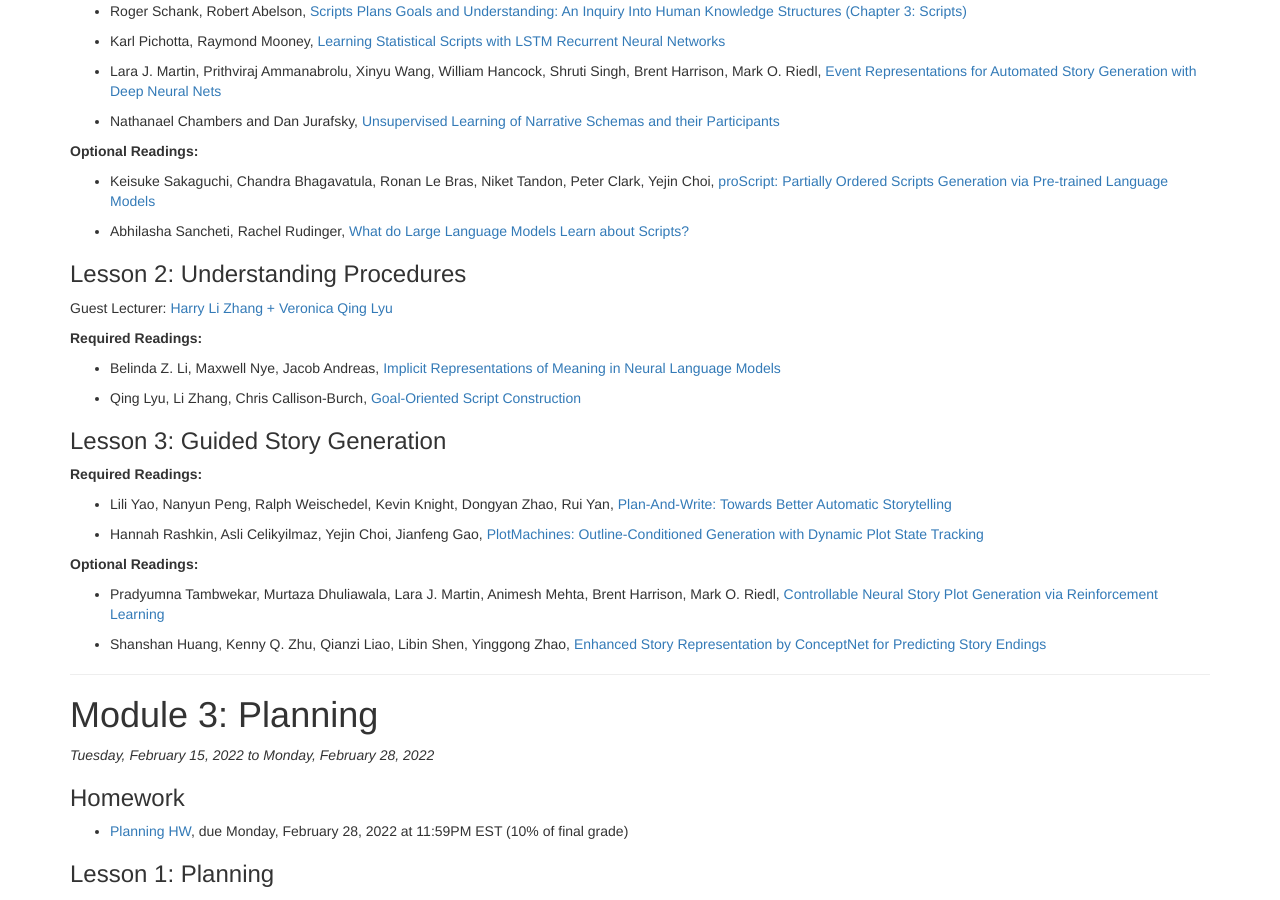
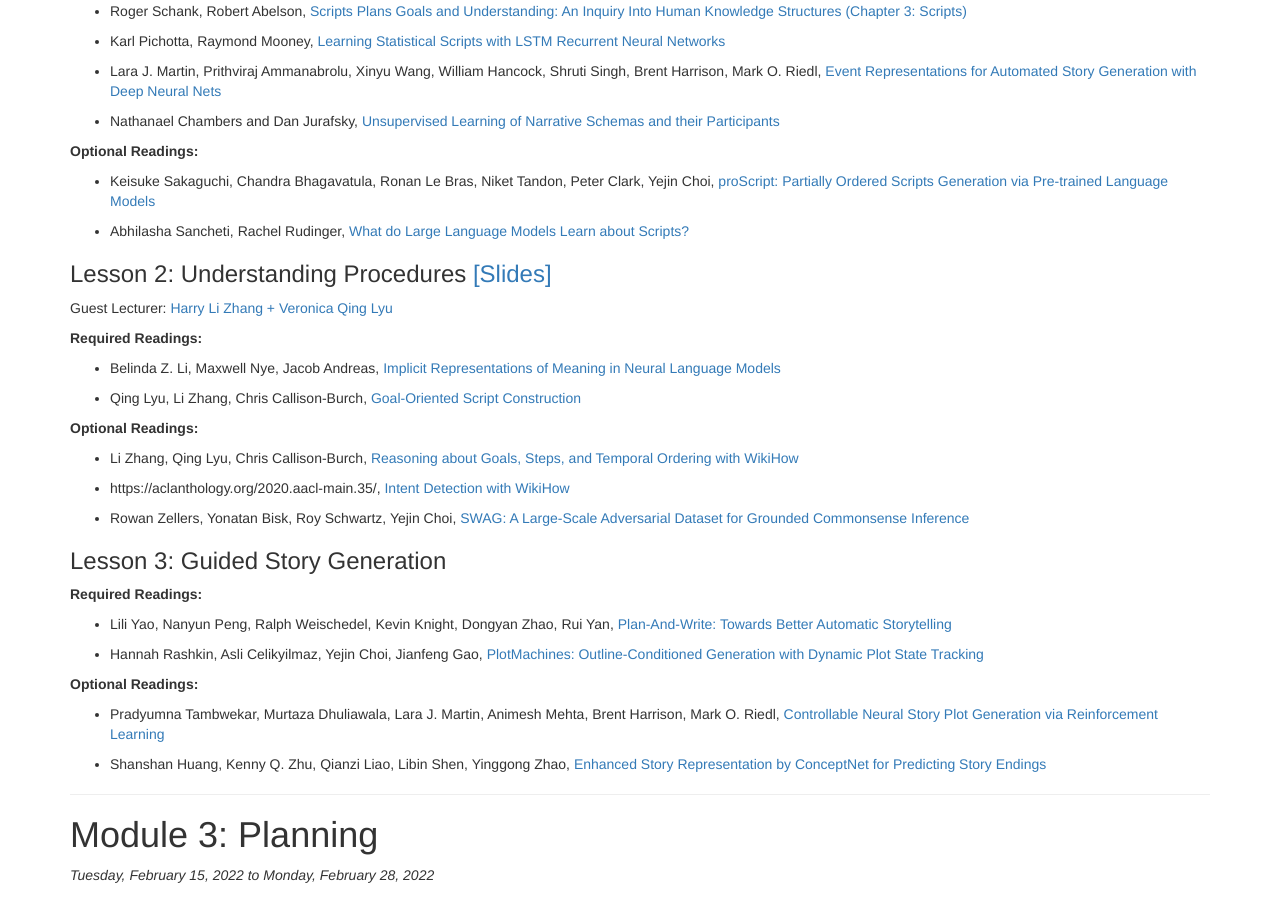
Before and after one commit to interactive-fiction-class/interactive-fiction-class.github.io, a Jekyll site: the page built from modules.md, in a window 1280 px wide and 900 px high, scrolled down 2318 px. Built offline with Jekyll 4.4.1, drawn with Linux system fonts in a browser that asks for light colours; nearby versions of some CDN libraries; a script that is not in the unit is left out.

Commit message:
added papers mentioned during 2/3 lecture

```diff
--- a/_data/modules.yaml
+++ b/_data/modules.yaml
@@ -218,6 +218,20 @@
           authors: Qing Lyu, Li Zhang, Chris Callison-Burch
       guest_speaker: Harry Li Zhang + Veronica Qing Lyu
       guest_url:
+      slides: https://drive.google.com/file/d/1-txJFPZAe6swhbz7yX1i59feqz1P8XlT/view?usp=sharing
+      optional:
+        -
+          title: Reasoning about Goals, Steps, and Temporal Ordering with WikiHow
+          url: https://aclanthology.org/2020.emnlp-main.374/
+          authors: Li Zhang, Qing Lyu, Chris Callison-Burch
+        -
+          title: Intent Detection with WikiHow
+          url: https://aclanthology.org/2020.aacl-main.35/
+          authors: https://aclanthology.org/2020.aacl-main.35/
+        -
+          title: "SWAG: A Large-Scale Adversarial Dataset for Grounded Commonsense Inference"
+          authors: Rowan Zellers, Yonatan Bisk, Roy Schwartz, Yejin Choi
+          url: https://aclanthology.org/D18-1009/
     -
       title: Guided Story Generation
       readings:
```
